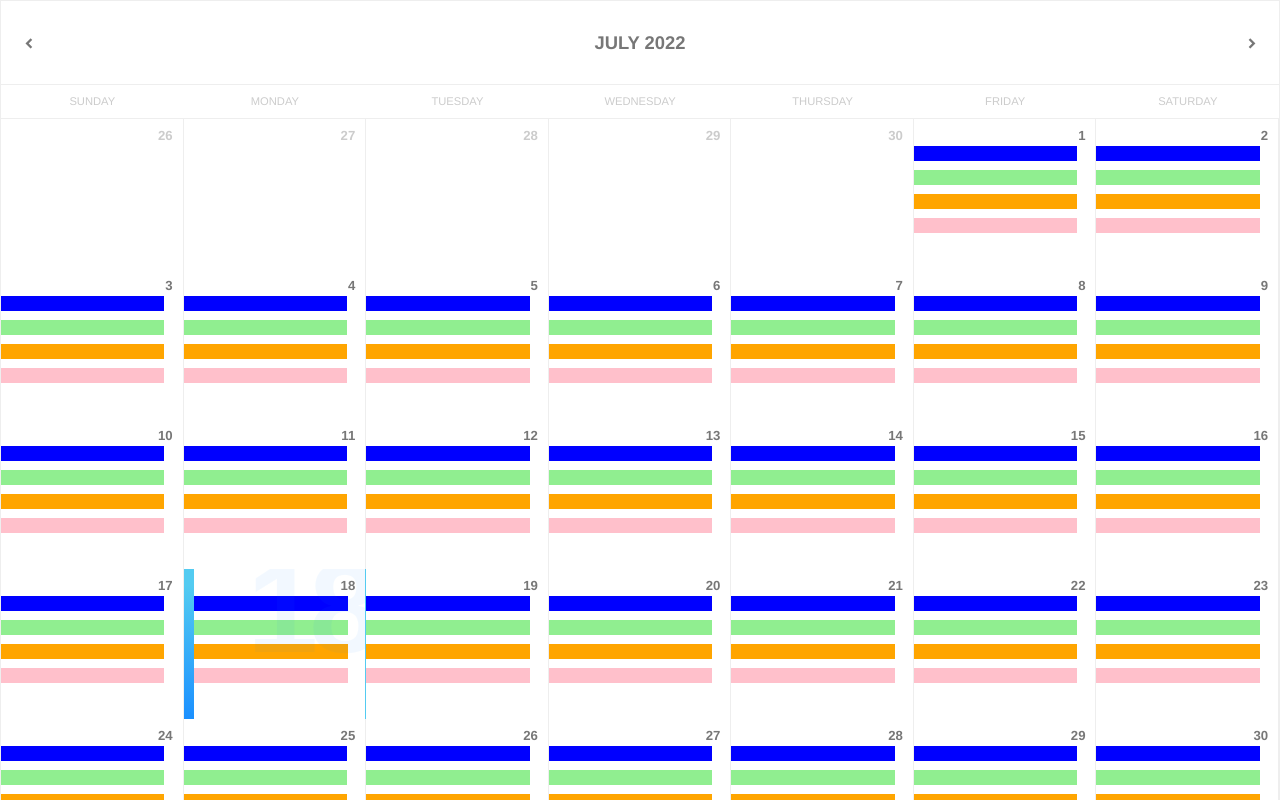
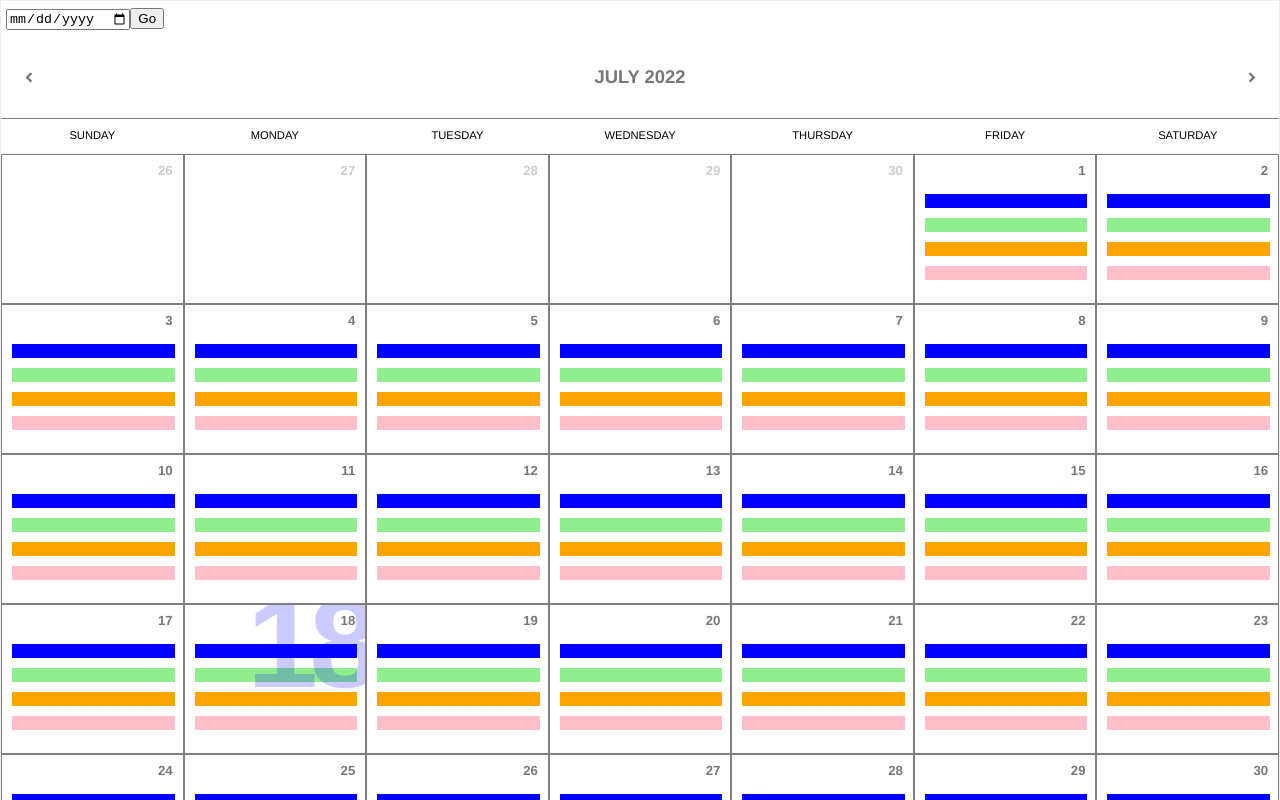
Before and after one commit to sultanatif344/calendar-react, a React (Create React App) app: page / in a window 1280 px wide. Shown: the top 800 px of the page. Built offline with nearby package versions, Linux system fonts and the light colour scheme.

Commit message:
completed changes

```diff
--- a/src/App.css
+++ b/src/App.css
@@ -23,11 +23,11 @@
 /* VARIABLES */
 
 :root {
-  --main-color: #1a8fff;
+  --main-color: blue;
   --text-color: #777;
   --text-color-light: #ccc;
   --border-color: #eee;
-  --bg-color: #f9f9f9;
+  --bg-color: rgb(233, 226, 226);
   --neutral-color: #fff;
 }
 
@@ -104,6 +104,7 @@ main {
 .col-center {
   justify-content: center;
   text-align: center;
+  cursor: pointer;
 }
 
 .col-end {
@@ -219,7 +220,7 @@ main {
 }
 
 .calendar .body .cell:hover .bg, .calendar .body .selected .bg  {
-  opacity: 0.05;
+  opacity: 0.2;
   transition: .5s ease-in;
 }
 
@@ -280,7 +281,7 @@ h2{
 
 .fl-table thead th {
   color: #ffffff;
-  background: #4FC3A1;
+  background: #324960;
 }
 
 
@@ -432,3 +433,18 @@ h2{
 .select-icon  .select2-search--dropdown {
 	display: none;
 }
+
+#overlay {
+  position: fixed; /* Sit on top of the page content */
+  display: none; /* Hidden by default */
+  width: 100%; /* Full width (cover the whole page) */
+  height: 100%; /* Full height (cover the whole page) */
+  top: 0;
+  left: 0;
+  right: 0;
+  bottom: 0;
+  background-color: rgba(0,0,0,0.5); /* Black background with opacity */
+  z-index: 30; /* Specify a stack order in case you're using a different order for other elements */
+  cursor: pointer; /* Add a pointer on hover */
+  border: 1px solid black;
+}
--- a/src/App.js
+++ b/src/App.js
@@ -11,7 +11,11 @@ function App() {
   };
   return (
     <div className="App">
-      <Calendar changeColor={changeColor} toggleModal={setToggleModal} />
+      <Calendar
+        changeColor={changeColor}
+        toggleModal={setToggleModal}
+        modalToggled={toggleModal}
+      />
       {toggleModal ? (
         <Modal
           id={"calendar-modal"}
--- a/src/components/calendar.jsx
+++ b/src/components/calendar.jsx
@@ -2,14 +2,18 @@ import React, { useState } from "react";
 import * as dateFns from "date-fns";
 import Modal from "./modal";
 import { ShowModal } from "../functions";
-const Calendar = ({ changeColor, toggleModal }) => {
+const Calendar = ({ changeColor, toggleModal, modalToggled }) => {
   const [currentMonth, setCurrentMonth] = useState(new Date());
   const [selectedDate, setSelectedDate] = useState(new Date());
+  const [jumpDate, setJumpDate] = useState(new Date());
   const [color, setColor] = useState("blue");
   const renderHeader = () => {
     const dateFormat = "MMMM yyyy";
     return (
-      <div className="header row flex-middle">
+      <div
+        className="header row flex-middle"
+        style={{ borderBottom: "1px solid grey" }}
+      >
         <div className="col col-start">
           <div className="icon" onClick={prevMonth}>
             chevron_left
@@ -35,7 +39,11 @@ const Calendar = ({ changeColor, toggleModal }) => {
         </div>
       );
     }
-    return <div className="days row">{days}</div>;
+    return (
+      <div className="days row" style={{ color: "black" }}>
+        {days}
+      </div>
+    );
   };
   const renderCells = () => {
     const monthStart = dateFns.startOfMonth(currentMonth);
@@ -53,7 +61,7 @@ const Calendar = ({ changeColor, toggleModal }) => {
         const cloneDay = day;
         days.push(
           <div
-            style={{ height: "150px" }}
+            style={{ height: "150px", border: "1px solid grey" }}
             className={`col cell ${
               !dateFns.isSameMonth(day, monthStart)
                 ? "disabled"
@@ -75,6 +83,8 @@ const Calendar = ({ changeColor, toggleModal }) => {
                   border: "none",
                   width: "90%",
                   height: "10%",
+                  marginTop: "15px",
+                  marginLeft: "10px",
                 }}
                 onClick={() => [changeColor("blue"), toggleModal(true)]}
               ></button>
@@ -89,6 +99,7 @@ const Calendar = ({ changeColor, toggleModal }) => {
                   border: "none",
                   width: "90%",
                   height: "10%",
+                  marginLeft: "10px",
                 }}
                 onClick={() => [changeColor("lightGreen"), toggleModal(true)]}
               ></button>
@@ -103,6 +114,7 @@ const Calendar = ({ changeColor, toggleModal }) => {
                   border: "none",
                   width: "90%",
                   height: "10%",
+                  marginLeft: "10px",
                 }}
                 onClick={() => [changeColor("orange"), toggleModal(true)]}
               ></button>
@@ -117,6 +129,7 @@ const Calendar = ({ changeColor, toggleModal }) => {
                   border: "none",
                   width: "90%",
                   height: "10%",
+                  marginLeft: "10px",
                 }}
                 onClick={() => [changeColor("pink"), toggleModal(true)]}
               ></button>
@@ -146,11 +159,36 @@ const Calendar = ({ changeColor, toggleModal }) => {
   const prevMonth = () => {
     setCurrentMonth(dateFns.subMonths(currentMonth, 1));
   };
+
+  const jumpMonth = () => {
+    console.log(jumpDate);
+    setCurrentMonth(
+      dateFns.setMonth(new Date(jumpDate), new Date(jumpDate).getMonth())
+    );
+  };
   return (
     <div className="calendar">
-      {renderHeader()}
-      {renderDays()}
-      {renderCells()}
+      {modalToggled ? (
+        <div style={{ filter: "blur(2.5px)" }}>
+          <div style={{ padding: "5px" }}>
+            <input type="date" />
+            <button>Go</button>
+          </div>
+          {renderHeader()}
+          {renderDays()}
+          {renderCells()}
+        </div>
+      ) : (
+        <div>
+          <div style={{ padding: "5px" }}>
+            <input type="date" onChange={(e) => setJumpDate(e.target.value)} />
+            <button onClick={jumpMonth}>Go</button>
+          </div>
+          {renderHeader()}
+          {renderDays()}
+          {renderCells()}
+        </div>
+      )}
     </div>
   );
 };
--- a/src/components/modal.jsx
+++ b/src/components/modal.jsx
@@ -5,28 +5,43 @@ const Modal = ({ eventColor, toggleModal }) => {
   return (
     <div className="modal">
       <div
-        id="calendar-modal"
         style={{
           position: "absolute",
           zIndex: "40",
-          top: "300px",
-          left: "390px",
+          width: "100%",
+          height: "100%",
+          backgroundColor: "rgba(0,0,0,0.7)",
+          top: "0px",
+        }}
+        onClick={() => toggleModal(false)}
+      >
+        <div
+          id="calendar-modal"
+          style={{
             backgroundColor: "white",
+            position: "fixed",
+            top: "220px",
+            left: "450px",
             width: "40%",
             padding: "10px",
-          height: "auto",
+            height: "350px",
+            borderRadius: "5px",
           }}
         >
           <div style={{ display: "flex" }}>
             <div
               style={{
-              width: "150px",
-              border: "1px solid black",
+                width: "100%",
+                border: "1px solid white",
                 height: "89px",
                 backgroundColor: eventColor,
+                marginTop: "15%",
               }}
             ></div>
-          <div class="table-wrapper">
+            <div
+              class="table-wrapper"
+              style={{ marginLeft: "3%", marginTop: "15%" }}
+            >
               <table class="fl-table">
                 <thead>
                   <tr>
@@ -39,8 +54,12 @@ const Modal = ({ eventColor, toggleModal }) => {
                 </thead>
                 <tbody>
                   <tr>
-                  <td>3</td>
-                  <td>4</td>
+                    <td>
+                      <input type="number" style={{ width: "40px" }} />
+                    </td>
+                    <td>
+                      <input type="number" style={{ width: "40px" }} />
+                    </td>
                     <td></td>
                     <td></td>
                     <td>
@@ -62,10 +81,10 @@ const Modal = ({ eventColor, toggleModal }) => {
                 width: "100px",
                 height: "40px",
                 backgroundColor: "black",
-              border: "none",
-              boxShadow: "30px",
+                marginTop: "45px",
                 border: "1px solid whitesmoke",
                 color: "white",
+                borderRadius: "5px",
               }}
               onClick={() => toggleModal(false)}
             >
@@ -74,6 +93,7 @@ const Modal = ({ eventColor, toggleModal }) => {
           </div>
         </div>
       </div>
+    </div>
   );
 };
 
```
Also changed, not shown: package.json (+7 -1 lines), 1 other file (tests, documents, lock files or other folders). Lines whose indentation alone changed are shown as unchanged.
